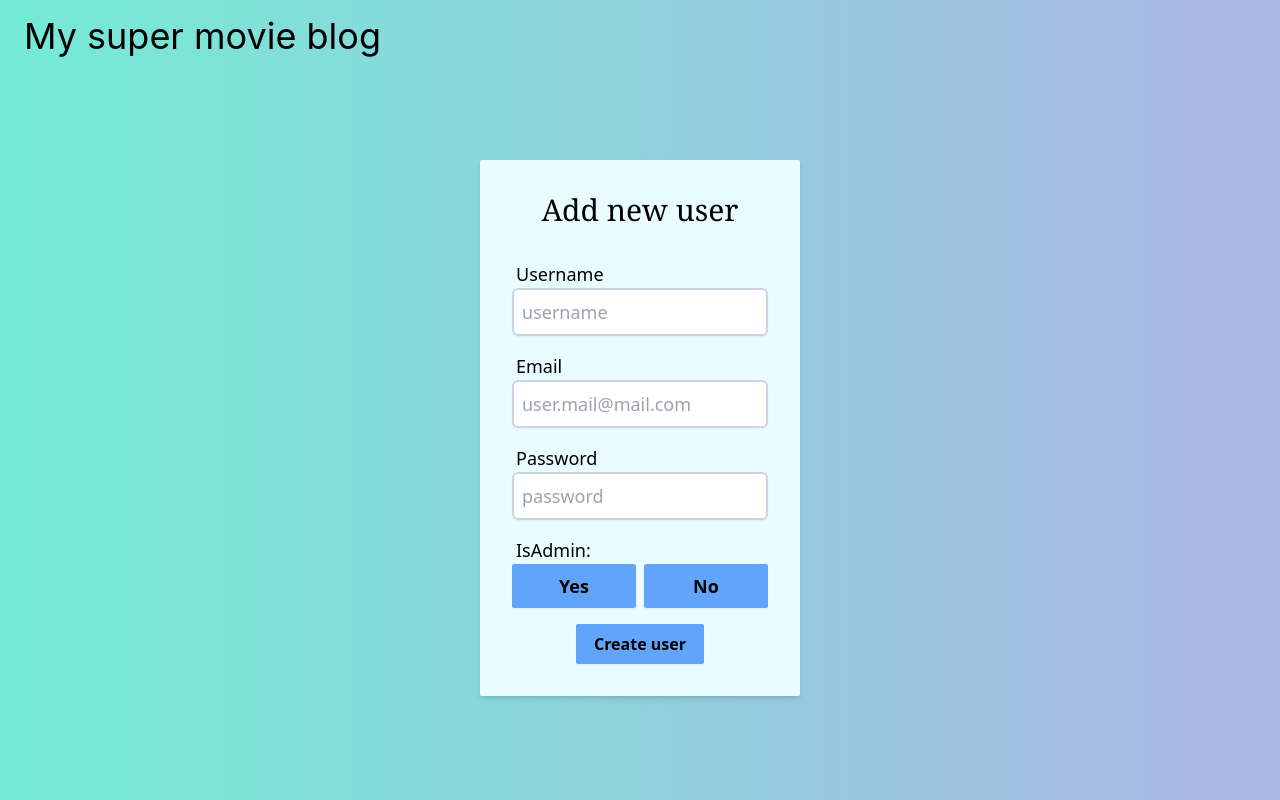
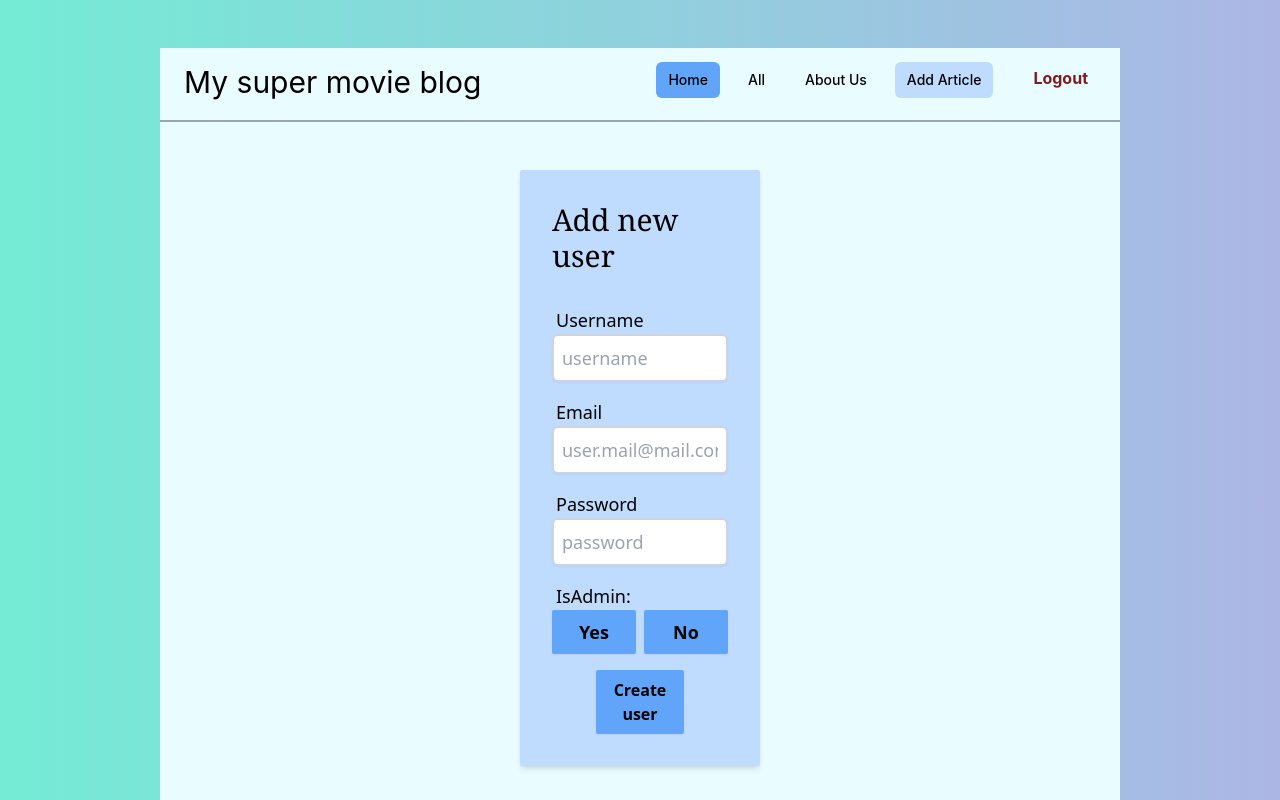
Before and after one commit to hugo-bernard/ExpressBlog, a React (Create React App) app in the folder app/: page /addUser in a window 1280 px wide. Built offline with nearby package versions, Linux system fonts and the light colour scheme; no server answers.

Commit message:
update addUser view

```diff
--- a/app/src/views/AddUser.js
+++ b/app/src/views/AddUser.js
@@ -1,5 +1,6 @@
 import React, { useState } from 'react'
 import axios from 'axios'
+import Navigation from '../components/Navigation'
 
 export const AddUser = ({title}) => {
     const [username, setUsername] = useState("")
@@ -34,9 +35,15 @@ export const AddUser = ({title}) => {
     }
 
     return (
-        <div className='flex flex-col w-full'>
-            <div className='mt-4 ml-6 text-4xl cursor-default self-left text-main-blue'>My super movie blog</div>
-            <div className={"flex flex-col justify-center w-3/12 m-auto p-8 shadow-md font-serif rounded-sm shadow-main-blue bg-[#e9fcff]"}>
+        <div className='flex justify-center w-full mt-12'>
+            <div className='w-9/12 bg-[#e9fcff]'>
+                <div className='flex justify-between'>
+                    <div className='mt-4 ml-6 text-3xl cursor-default self-left text-main-blue'>My super movie blog</div>
+                    <Navigation/>
+                </div>
+                <div className='border-gray-400 mt-2 h-[1px] border'/>
+                <div className='flex flex-col w-full mt-12'>
+                    <div className={"flex flex-col justify-center w-3/12 m-auto p-8 shadow-md font-serif rounded-sm shadow-main-blue bg-blue-200"}>
                         <div className='self-center text-3xl cursor-default text-main-blue'>{title}</div>
                         <div className='mt-8 space-y-4'>
                             <div>
@@ -90,5 +97,7 @@ export const AddUser = ({title}) => {
                         </div>
                     </div>
                 </div>
+            </div>
+        </div>
     )
 }
--- a/app/src/views/AllArticle.js
+++ b/app/src/views/AllArticle.js
@@ -25,7 +25,7 @@ const MovieOverview = ({x}) => {
                         <div className='font-bold'>Genre:</div>
                         <div className='flex space-x-2'>
                             {x.genre.map((x, key) => {
-                                return ( <span>{x} </span> )
+                                return ( <span key={key}>{x} </span> )
                             })}
                         </div>
                     </div>
@@ -74,7 +74,7 @@ const AllArticle = () => {
                 <div className='border-gray-400 mt-2 h-[1px] border'/>
                 <div className='flex flex-col w-full mt-6 space-y-4'>
                     {articles.length !== 0 && articles.map((x) => {
-                        return (<MovieOverview x={x}></MovieOverview>)})}
+                        return (<MovieOverview key={x._id} x={x}></MovieOverview>)})}
                 </div>
             </div>
         </div>
--- a/app/src/views/Article.js
+++ b/app/src/views/Article.js
@@ -6,9 +6,7 @@ import axios from 'axios';
 export const Article = () => {
     const location = useLocation();
 
-    const searchParams = useMemo(() => {
-        return new URLSearchParams(location.search);
-    })
+    const searchParams = new URLSearchParams(location.search);
     const myObject = JSON.parse(searchParams.get('myParam'));
     const [isAdmin, setIsAdmin] = useState(false)
     const [articleId, setArticleId] = useState("")
@@ -56,7 +54,7 @@ export const Article = () => {
             });
         }
         getUserFromToken()
-    }, [searchParams, articleId, isAdmin, myObject])
+    }, [articleId, isAdmin, myObject])
 
     return (
         <div className='flex justify-center w-full mt-12'>
@@ -81,7 +79,7 @@ export const Article = () => {
                                 <div className='font-medium uppercase'>Genre:</div>
                                 <div className='flex space-x-2'>
                                     {myObject.genre.map((x, key) => {
-                                        return ( <span className='underline decoration-gray-400 underline-offset-2 decoration-1'>{x} </span> )
+                                        return ( <span key={key} className='underline decoration-gray-400 underline-offset-2 decoration-1'>{x} </span> )
                                     })}
                                 </div>
                             </div>
@@ -92,7 +90,7 @@ export const Article = () => {
                                 <div className='font-medium uppercase'>Director:</div>
                                 <div className='flex space-x-2'>
                                     {myObject.director.map((x, key) => {
-                                        return ( <span className='underline decoration-gray-400 underline-offset-2 decoration-1'>{x}. </span> )
+                                        return ( <span key={key} className='underline decoration-gray-400 underline-offset-2 decoration-1'>{x}. </span> )
                                     })}
                                 </div>
                             </div>
@@ -100,7 +98,7 @@ export const Article = () => {
                                 <div className='font-medium uppercase'>Producer:</div>
                                 <div className='flex space-x-2'>
                                     {myObject.producer.map((x, key) => {
-                                        return ( <span className='underline decoration-gray-400 underline-offset-2 decoration-1'>{x}. </span> )
+                                        return ( <span key={key} className='underline decoration-gray-400 underline-offset-2 decoration-1'>{x}. </span> )
                                     })}
                                 </div>
                             </div>
@@ -108,7 +106,7 @@ export const Article = () => {
                                 <div className='font-medium uppercase'>Writer:</div>
                                 <div className='flex space-x-2'>
                                     {myObject.writer.map((x, key) => {
-                                        return ( <span className='underline decoration-gray-400 underline-offset-2 decoration-1'>{x}. </span> )
+                                        return ( <span key={key} className='underline decoration-gray-400 underline-offset-2 decoration-1'>{x}. </span> )
                                     })}
                                 </div>
                             </div>
```
Lines whose indentation alone changed are shown as unchanged.
